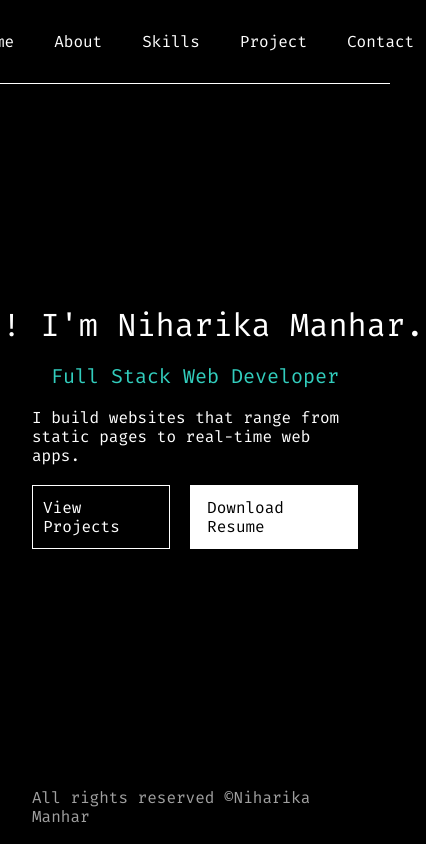
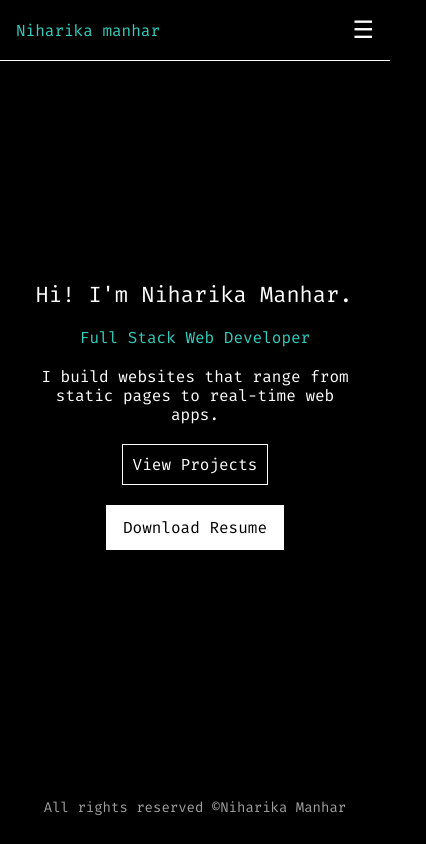
Before and after one commit to niharika-2212/PortfolioN, a React (Vite) app: page /contact in a window 390 px wide. Shown: the whole page, 426 px wide, since content can reach past the window. Built offline with nearby package versions, Linux system fonts and the light colour scheme.

Commit message:
updating mobile view

```diff
--- a/src/App.css
+++ b/src/App.css
@@ -1,10 +1,13 @@
-body {
+body , html{
   margin: 0;
   background-color: #000000;
   color: #FFFFFF;
   /* font-family: 'Courier New', Courier, monospace; */
   font-family: 'Fira Mono', monospace;
+  font-size: 16px;
+  height: 100vh;
 }
+
 
 .app{
   display: flex;
@@ -14,6 +17,8 @@ body {
 
 .button{
   border: 1px solid #FFFFFF;
+  background-color: #000000;
+  color: #ffffff;
   padding: 10px;
   cursor: pointer;
   display: flex;
--- a/src/components/Card.jsx
+++ b/src/components/Card.jsx
@@ -4,7 +4,7 @@ function Card(props) {
   return (
     <div className="project">
       <div className="subheading">{props.title}</div>
-      <img src={props.image} alt="project 1" />
+      <img src={props.image} alt="project 1" className='project-image'/>
       <div className="project-description">{props.description}</div>
       <a
         href={props.githubLink}
--- a/src/components/Form.jsx
+++ b/src/components/Form.jsx
@@ -70,7 +70,7 @@ function Form() {
           ></textarea>
         </div>
 
-        <button type="submit" className="button-rev">Send Message</button>
+        <button type="submit" className="button-rev send">Send Message</button>
       </form>
 
       {/* Toast notification */}
--- a/src/components/Navbar.jsx
+++ b/src/components/Navbar.jsx
@@ -1,17 +1,34 @@
-import React from "react";
-import "../styles/Navbar.css"
+import React, { useState } from "react";
+import "../styles/Navbar.css";
 import { useNavigate } from "react-router-dom";
+
 function Navbar() {
   const navigate = useNavigate();
-  return(
+  const [menuOpen, setMenuOpen] = useState(false);
+
+  const handleNavigate = (path) => {
+    navigate(path);
+    setMenuOpen(false); // Close menu after navigation
+  };
+
+  return (
     <div className="navbar">
-      <div className="navbar-link" onClick={() => {navigate("/")}}>Home</div>
-      <div className="navbar-link" onClick={() => {navigate("/about")}}>About</div>
-      <div className="navbar-link" onClick={() => {navigate("/skills")}}>Skills</div>
-      <div className="navbar-link" onClick={() => {navigate("/projects")}}>Project</div>
-      <div className="navbar-link" onClick={() => {navigate("/contact")}}>Contact</div>
+      <div className="subheading mobile" onClick={() => handleNavigate("/")}>Niharika manhar</div>
+      <div className="hamburger" onClick={() => setMenuOpen(!menuOpen)}>
+        &#9776; {/* Hamburger icon */}
+      </div>
+      <div className={`navbar-links ${menuOpen ? "active" : ""}`}>
+        <div className="close"><div className="hamburger" onClick={() => setMenuOpen(!menuOpen)}>
+        &#9776; {/* Hamburger icon */}
+      </div></div>
+        <div className="navbar-link" onClick={() => handleNavigate("/")}>Home</div>
+        <div className="navbar-link" onClick={() => handleNavigate("/about")}>About</div>
+        <div className="navbar-link" onClick={() => handleNavigate("/skills")}>Skills</div>
+        <div className="navbar-link" onClick={() => handleNavigate("/projects")}>Project</div>
+        <div className="navbar-link" onClick={() => handleNavigate("/contact")}>Contact</div>
+      </div>
     </div>
-  )
+  );
 }
 
 export default Navbar;
--- a/src/styles/About.css
+++ b/src/styles/About.css
@@ -1,4 +1,4 @@
-.about{
+.about {
   display: flex;
   flex: 1;
   justify-content: center;
@@ -8,13 +8,26 @@
   flex-wrap: wrap-reverse;
 }
 
-.left-about{
+.left-about {
   display: flex;
   flex-direction: column;
   gap: 20px;
   width: 40%;
 }
 
-.about-image{
+.about-image {
   width: 400px;
 }
+
+@media (max-width: 600px) {
+  .about-image {
+    width: 250px;
+  }
+  .about{
+    font-size: 14px;
+    padding: 1rem;
+  }
+  .left-about{
+    width: 70%;
+  }
+}
--- a/src/styles/Contact.css
+++ b/src/styles/Contact.css
@@ -8,11 +8,15 @@
   flex-wrap: wrap;
 }
 
+.left-contact{
+  width: 350px;
+}
+
 .contact-form {
   display: flex;
   flex-direction: column;
   gap: 20px;
-  width: 350px;
+  width: 100%;
   /* padding: 30px; */
   /* border: 1px solid #ffffff; */
 }
@@ -22,6 +26,8 @@
 .form-group {
   display: flex;
   flex-direction: column;
+  width: 100%;
+  justify-content: center;
   gap: 10px;
 }
 
@@ -43,6 +49,10 @@
   color: #ffffff;
   font-family: inherit;
   font-size: 14px;
+}
+
+.send{
+  width: 100%;
 }
 
 .contact-form input:focus,
@@ -115,3 +125,19 @@ textarea:focus {
   10%, 90% { opacity: 0.95; transform: translateX(-50%) translateY(0); }
   100% { opacity: 0; transform: translateX(-50%) translateY(20px); }
 }
+
+
+/* @media (max-width: 600px){
+  .contact{
+    padding: 1rem;
+
+  }
+  .left-contact{
+    width: 100%;
+  }
+  .contact-form{
+    width: 100%;
+    justify-content: center;
+    align-items: center;
+  }
+} */
--- a/src/styles/Footer.css
+++ b/src/styles/Footer.css
@@ -6,3 +6,9 @@
   align-items: center;
   color: #A0A0A0;
 }
+
+@media (max-width: 600px){
+  .footer{
+    font-size: 14px;
+  }
+}
--- a/src/styles/Home.css
+++ b/src/styles/Home.css
@@ -1,4 +1,4 @@
-.home{
+.home {
   flex: 1;
   display: flex;
   flex-direction: column;
@@ -8,26 +8,39 @@
   padding: 2rem;
 }
 
-.heading{
+.heading {
   font-size: 32px;
 }
 
-.subheading{
+.subheading {
   font-size: 20px;
   color: #32cdbd;
 }
+.text{
+  text-align: center;
+}
 
-.buttons{
+.buttons {
   display: flex;
+  flex-wrap: wrap;
+  justify-content: center;
   gap: 20px;
 }
 
 @keyframes typing {
-  from { width: 0 }
-  to { width: 100% }
+  from {
+    width: 0
+  }
+
+  to {
+    width: 100%
+  }
 }
+
 @keyframes blink {
-  50% { border-color: transparent }
+  50% {
+    border-color: transparent
+  }
 }
 
 .typewriter {
@@ -37,3 +50,25 @@
   border-right: 2px solid;
   animation: typing 2s steps(30) 1, blink 0.7s step-end infinite;
 }
+
+@media (max-width: 600px) {
+  .heading {
+    font-size: 24px;
+  }
+
+  .subheading {
+    font-size: 18px;
+  }
+
+}
+
+@media (max-width: 600px){
+  .heading {
+    font-size: 22px;
+  }
+
+  .subheading {
+    font-size: 16px;
+  }
+
+}
--- a/src/styles/Navbar.css
+++ b/src/styles/Navbar.css
@@ -2,10 +2,22 @@
   display: flex;
   justify-content: center;
   align-items: center;
-  gap: 40px;
   border-bottom: 1px solid #FFFFFF;
   padding: 2rem;
-  /* height: 10px; */
+}
+
+.mobile {
+  display: none;
+}
+
+.close {
+  display: none;
+}
+
+.navbar-links {
+  display: flex;
+  flex-direction: row;
+  gap: 40px;
 }
 
 .navbar-link {
@@ -16,3 +28,63 @@
 .navbar-link:hover {
   color: #32cdbd;
 }
+
+.hamburger {
+  display: none;
+  font-size: 24px;
+  cursor: pointer;
+}
+
+/* Mobile styles */
+@media (max-width: 600px) {
+
+  .navbar {
+    justify-content: space-between;
+    padding: 1rem;
+    gap: 10px;
+  }
+
+  .mobile {
+    display: block;
+    cursor: pointer;
+  }
+
+  .close {
+    display: flex;
+    justify-content: flex-end;
+    cursor: pointer;
+  }
+  .close:hover{
+    font-weight: bold;
+  }
+
+  .hamburger {
+    display: block;
+  }
+
+  .navbar-links {
+    display: none;
+    /* width: 200px; */
+    /* height: 100%; */
+    flex-direction: column;
+    gap: 10px;
+    position: absolute;
+    top: 0;
+    left: 0;
+    right: 0;
+    z-index: 100;
+    background-color: #ffffff;
+    padding: 10px;
+    color: #000000;
+    /* border: 1px solid #ffffff; */
+  }
+
+  .navbar-links.active {
+    display: flex;
+  }
+
+  .navbar-link {
+    padding: 10px;
+    /* border-bottom: 1px solid #000000; */
+  }
+}
--- a/src/styles/Projects.css
+++ b/src/styles/Projects.css
@@ -1,4 +1,4 @@
-.projects{
+.projects {
   display: flex;
   flex: 1;
   flex-direction: column;
@@ -8,12 +8,12 @@
   align-items: center;
 }
 
-a{
+a {
   color: #ffffff;
   text-decoration: none;
 }
 
-.project-container{
+.project-container {
   display: flex;
   gap: 20px;
   flex-wrap: wrap;
@@ -27,92 +27,26 @@ a{
   position: relative;
   display: flex;
   flex-direction: column;
+  justify-content: center;
   gap: 10px;
   width: 400px;
-  /* max-height: 400px; */
+  height: fit-content;
   padding: 20px;
   border: 1px solid #ffffff;
   cursor: pointer;
-  /* box-shadow: 1px 1px 0px 0px, 2px 2px 0px 0px, 3px 3px 0px 0px, 4px 4px 0px 0px, 5px 5px 0px 0px; */
-  /* position: relative; */
   transition: all 0.3 ease;
-  /* overflow: hidden; */
 }
 
 .project:hover {
   top: -5px;
   transition: all 0.3 ease;
-  box-shadow: rgba(255,255, 255, 0.5) 0px 5px 15px;
+  box-shadow: rgba(255, 255, 255, 0.5) 0px 5px 15px;
 }
 
-.project-image{
-  width: 300px;
-  height: 200px;
+
+
+@media (max-width: 600px) {
+  .project {
+    width: 80%;
+  }
 }
-
-/*
-
-.project:hover {
-  box-shadow: 0 8px 30px rgba(255, 255, 255, 0.3);
-}
-
-.project::before {
-  content: "";
-  position: absolute;
-  top: 0;
-  left: -100%;
-  width: 100%;
-  height: 100%;
-  background: linear-gradient(
-    to right,
-    transparent 0%,
-    rgba(255, 255, 255, 0.2) 50%,
-    transparent 100%
-  );
-  transform: skewX(-20deg);
-  z-index: 2;
-  pointer-events: none;
-}
-
-.project:hover::before {
-  animation: shine 0.7s ease forwards;
-}
-
-@keyframes shine {
-  0% {
-    left: -100%;
-  }
-  100% {
-    left: 100%;
-  }
-} */
-
-/* CSS
-.button-54 {
-  font-family: "Open Sans", sans-serif;
-  font-size: 16px;
-  letter-spacing: 2px;
-  text-decoration: none;
-  text-transform: uppercase;
-  color: #000;
-  cursor: pointer;
-  border: 3px solid;
-  padding: 0.25em 0.5em;
-  box-shadow: 1px 1px 0px 0px, 2px 2px 0px 0px, 3px 3px 0px 0px, 4px 4px 0px 0px, 5px 5px 0px 0px;
-  position: relative;
-  user-select: none;
-  -webkit-user-select: none;
-  touch-action: manipulation;
-}
-
-.button-54:active {
-  box-shadow: 0px 0px 0px 0px;
-  top: 5px;
-  left: 5px;
-}
-
-@media (min-width: 768px) {
-  .button-54 {
-    padding: 0.25em 0.75em;
-  }
-} */
--- a/src/styles/Skills.css
+++ b/src/styles/Skills.css
@@ -1,4 +1,4 @@
-.skills{
+.skills {
   flex: 1;
   display: flex;
   flex-direction: column;
@@ -8,26 +8,28 @@
   padding: 1rem 4rem;
 }
 
-.skill-container{
+.skill-container {
   display: flex;
   flex-direction: column;
   gap: 30px;
 }
 
-.technologies, .languages, .tools{
+.technologies,
+.languages,
+.tools {
   display: flex;
   flex-direction: column;
   gap: 20px;
 }
 
-.tech-list{
+.tech-list {
   display: flex;
   flex-wrap: wrap;
   gap: 20px;
 }
 
 
-.tech-item{
+.tech-item {
   padding: 10px;
   border: 1px solid #ffffff;
   display: flex;
@@ -39,10 +41,24 @@
 
 
 .tech-item:hover {
-  box-shadow: rgba(255,255, 255, 0.5) 0px 5px 15px;
+  box-shadow: rgba(255, 255, 255, 0.5) 0px 5px 15px;
 }
 
-.icons{
+.icons {
   width: 30px;
   height: 30px;
 }
+
+@media (max-width: 600px) {
+
+  .technologies,
+  .languages,
+  .tools {
+    justify-content: center;
+    align-items: center;
+  }
+  .tech-list{
+    justify-content: center;
+  }
+
+}
```
